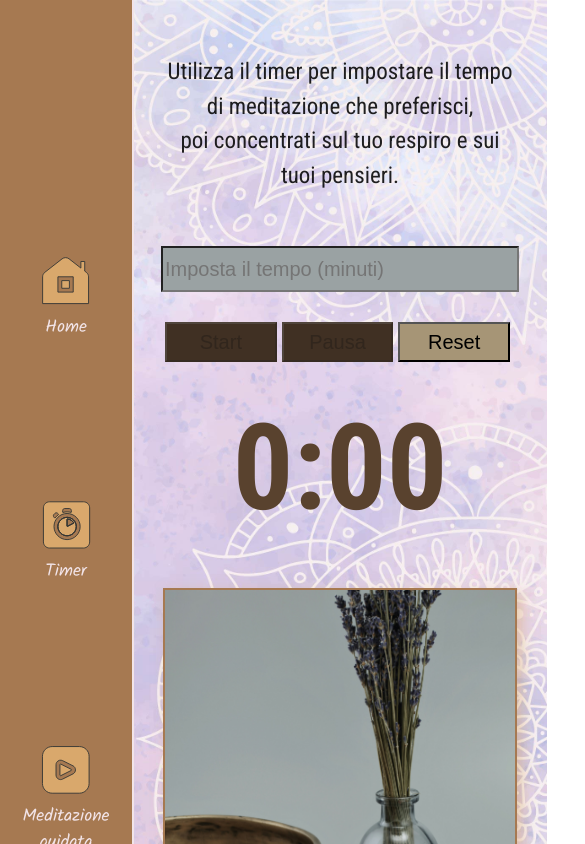
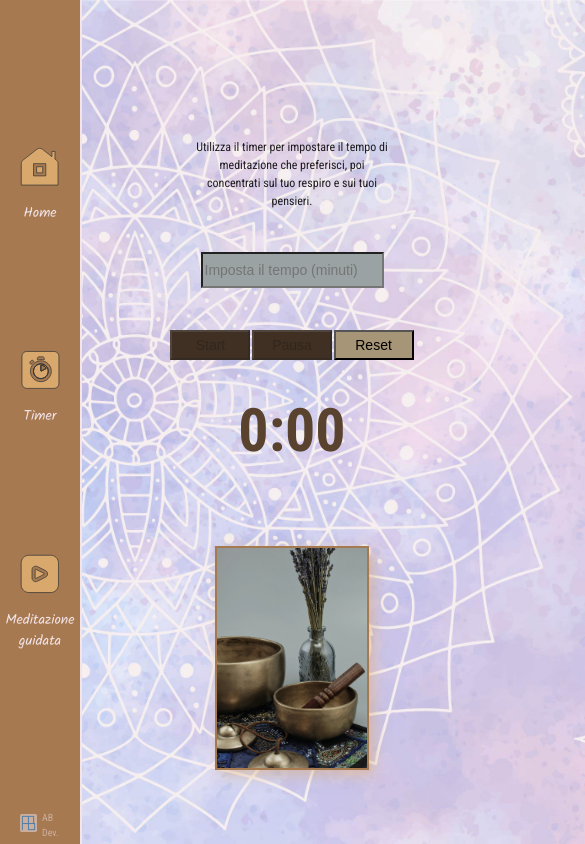
Before and after one commit to AlessioBerruto/A-Better-Life-App, a React (Vite) app: page /A-Better-Life-App/timer in a window 390 px wide. Shown: the top 844 px of the page, 585 px wide, since content can reach past the window. Built offline with nearby package versions, Linux system fonts and the light colour scheme; a web font is replaced by a local one.

Commit message:
consegna progetto

```diff
--- a/src/App.css
+++ b/src/App.css
@@ -6,27 +6,29 @@
   flex-direction: column;
   justify-content: center;
   align-items: center;
-  width: calc(100% - 100px);
-  min-height: 100vh;
-  margin-left: 133px;
+  width: 100%;
+  height: 100%;
   box-sizing: border-box;
-  padding: 0 20px;
+  margin: 0;
+  padding: 0;
+
 }
 
 
 /* HOME */
 .home-page {
   flex-direction: column;
-  width: 100%;
+  padding-left: 15vw;
+  padding-right: 5vw;
 }
 
-h1{
+
+
+.title{
   font-family: "Kalam", cursive;
   font-weight: 700;
   font-style: normal;
-  font-size: 70px;
-  margin-bottom: 0;
-  margin-top: 0;
+  font-size: 3.8rem;
   color: #A67951;
   text-shadow: 5px 5px 5px #d9a86c80;
 }
@@ -38,13 +40,15 @@ h1{
 }
 
 .home-content {
-  padding-top: 25px;
   flex-grow: 1;
   display: flex;
   flex-direction: column;
   text-align: center;
-  font-size: 20px;
+  justify-content: center;
+  font-size: 0.9 rem;
   width: 100%;
+  padding: 2.5vh 1vw;
+  gap: 2.5vh;
 }
 
 .home-img-container {
@@ -52,7 +56,7 @@ h1{
   flex-direction: row;
   justify-content: space-around;
   align-items: center;
-  padding-bottom: 2rem;
+  padding-bottom: 7vh;
   width: 100%;
 }
 
@@ -62,45 +66,46 @@ h1{
   flex-direction: row;
   align-items: center;
   justify-content: center;
-  gap: 15rem;
-  width: 100%;
+  gap: 13vw;
+  margin-left: 22vw;
+  padding-right: 7vw;
 }
 
 .timer-container{
   display: flex;
   flex-direction: column;
   align-items: center;
-  padding-top: 2rem;
-  padding-right: 2rem;
-  font-size: 23px;
+  justify-content: center;
+  padding-top: 10vh;
+  font-size: 1.1rem;
   text-align: center;
-  width: 100%;
-  max-width: 350px;
+  max-width: 100vw;
+  width: 30vw;
+  gap: 1vh;
 }
 
 .input-field {
-  height: 40px;
-  width: 100%;
-  max-width: 350px;
-  margin-top: 30px;
+  height: 5vh;
+  width: 20vw;
+  margin-top: 4vh;
   background-color: #9AA2A3;
-  font-size: 20px;
+  font-size: 1rem;
 }
 
 .timer-btn-container {
   display: flex;
   flex-direction: row;
-  margin-bottom: 1rem;
-  width: 100%;
+  align-items: center;
+  justify-content: center;
+  margin-top: 2vh;
+  width: 100vh;
 }
 
 .timer-btn {
-  margin-right: 5px;
-  height: 40px;
-  width: 150px;
-  max-width: 100%;
-  font-size: 20px;
-  margin-top: 30px;
+  margin: 2vh 0.2vw;
+  height: 5vh;
+  width: 10vw;
+  font-size: 1rem;
   background-color: #A69576;
 }
 
@@ -115,13 +120,13 @@ h1{
 .timer-container h2 {
   margin: 0;
   padding: 0;
-  font-size: 120px;
+  font-size: 6rem;
   color: #59422E;
 }
 
 .timer-img {
-  width: 100%;
-  max-width: 350px;
+  width: 30vw;
+  max-width: 100vw;
   height: 100%;
   max-height: 80vh;
   margin: 1rem;
@@ -133,7 +138,7 @@ h1{
   display: flex;
   align-items: center;
   justify-content: center;
-  width: 100%;
+  width: 100vw;
   max-width: 350px;
 }
 
@@ -144,9 +149,8 @@ h1{
   align-items: center;
   text-align: center;
   justify-content: center;
-  width: 100%;
-  height: 100%;
-
+  margin-left: 13vw;
+  padding-right: 4vw;
 }
 
 .video-content {
@@ -154,68 +158,282 @@ h1{
   flex-direction: column;
   justify-content: center;
   align-items: center;
-  margin-top: 10px;
-  font-size: 20px;
+  margin-top: 3vh;
+  font-size: 1rem;
+  text-overflow: auto;
   width: 100%;
+  max-width: 70vw;
   height: auto;
-}
-
-.video-content p {
-  padding: 0 100px;
 }
 
 .video-container {
   display: flex;
   justify-content: center;
   align-items: center;
-  width: 100%;
-  max-width: 560px;
-  margin-top: 30px;
+  width: 35vw;
+  height: 40vh;
+  margin-top: 8vh;
   box-shadow: 5px 5px 13px #d9a86c80;
   border: 2px solid #A67951;
 }
 
 iframe {
-  width: 560px;
-  height: 315px;
+  width: 100%;
+  height: 100%;
   border: 0;
 }
 
 /* MEDIA QUERIES */
-@media (max-width: 900px) {
+@media (min-width: 811px) and (max-width: 1024px) {
 
-  .home-page,
-  .timer-page,
+  .home-img {
+    width: 300px;
+    margin-top: 2vh;
+  }
+
+  .timer-page {
+    margin-left: 15vw;
+    gap: 11vw;
+  }
+
+  .timer-container h2 {
+    font-size: 5rem;
+  }
+
+  .input-field {
+    width: 200px;
+  }
+
+  .timer-btn {
+    width: 100px;
+    height: 40px;
+  }
+
+  .input-field,
+  .timer-btn {
+       font-size: 0.8rem;
+  }
+
+
+}
+
+@media (min-width: 700px) and (max-width: 811px) {
+
+  .home-page {
+    margin-left: 2vw;
+  }
+
+  .timer-page {
+    margin-left: 15vw;
+    gap: 9vw;
+  }
+
+  .timer-container h2 {
+    font-size: 4rem;
+  }
+
+  .input-field {
+    width: 200px;
+    font-size: 0.9rem;
+  }
+
+  .timer-btn {
+    width: 100px;
+    height: 40px;
+    font-size: 0.9rem;
+  }
+
+  .title {
+    font-size: 3rem;
+  }
+
+  p {
+    font-size: 0.9rem;
+  }
+
+  .home-img {
+    width: 250px;
+  }
+
+}
+
+@media (min-width: 550px) and (max-width: 700px) {
+
+  .home-page {
+    margin-left: 4vw;
+  }
+
+  .timer-page {
+    margin-left: 14vw;
+    gap: 0;
+    flex-direction: column-reverse;
+    padding-right: 3vw;
+  }
+
+  .timer-container {
+    padding-top: 1vh;
+  }
+
+  .timer-container p {
+    width: 50vw;
+  }
+
+  .timer-container h2 {
+    font-size: 3rem;
+  }
+
+  .input-field {
+    width: 175px;
+    font-size: 0.7rem;
+  }
+
+  .timer-btn {
+    width: 80px;
+    height: 30px;
+    font-size: 0.7rem;
+  }
+
+  .timer-img {
+    height: 220px;
+    width: 150px;
+  }
+
+  .title {
+    font-size: 3rem;
+  }
+
+  p {
+    font-size: 0.8rem;
+  }
+
+  .home-img {
+    width: 200px;
+  }
+
+}
+@media (min-width: 413px) and (max-width: 550px) {
+
+  .home-page {
+    margin-left: 7vw;
+  }
+
+  .timer-page {
+    margin-left: 18vw;
+    gap: 1vh;
+    flex-direction: column-reverse;
+  }
+
   .video-page {
-    padding: 2rem;
+    margin-left: 23vw;
+  }
 
+  .timer-container p {
+    width: 50vw;
   }
+
+  .timer-container h2 {
+    font-size: 3rem;
+  }
+
+  .input-field {
+    width: 175px;
+    height: 30px;
+    font-size: 0.7rem;
+  }
+
+  .timer-btn {
+    width: 80px;
+    height: 30px;
+    font-size: 0.7rem;
+  }
+
+  .timer-img {
+    height: 220px;
+    width: 150px;
+  }
+
+  .title {
+    font-size: 2rem;
+  }
+
+  p {
+    font-size: 0.7rem;
+  }
+
+  .home-img-container{
+    flex-direction: column;
+  }
+
+  .home-img {
+    width: 200px;
+    margin-top: 2vh;
+  }
+
+  .video-container {
+    height: 170px;
+    width: 300px;
+  }
+
+  .video-content p {
+    margin-bottom: 30px;
+  }
+}
+
+@media (max-width: 413px) {
+
+  .home-page {
+    margin-left: 10vw;
+  }
+
+  .timer-page {
+    margin-left: 30vw;
+    flex-direction: column-reverse;
+  }
+
+  .timer-container p {
+    width: 50vw;
+  }
+
+  .timer-container h2 {
+    font-size: 3rem;
+  }
+
+  .input-field {
+    width: 175px;
+    height: 30px;
+    font-size: 0.7rem;
+  }
+
+  .timer-btn {
+    width: 80px;
+    height: 30px;
+    font-size: 0.7rem;
+  }
+
+  .timer-img {
+    height: 220px;
+    width: 150px;
+  }
+
+  .title {
+    font-size: 1.8rem;
+  }
+
+  p {
+    font-size: 0.6rem;
+  }
+
   .home-img-container{
     flex-direction: column;
     gap: 2rem;
   }
 
-  .timer-page {
-    flex-direction: column-reverse;
-    gap: 2rem;
-  }
-
-  .timer-container {
-    padding: 0;
+  .home-img {
+    width: 200px;
   }
 
   .video-container {
-    max-width: 350px;
-    margin-top: 50px;
+    height: 170px;
+    width: 300px;
   }
-
-  .video-content {
-    margin-top: 100px;
-  }
-
-  .video-content p {
-    padding: 0;
-  }
-
-
 }
--- a/src/App.jsx
+++ b/src/App.jsx
@@ -10,7 +10,7 @@ const App = () => {
 			<Navbar />
 			<div className="home-page">
 				<div className="home-content">
-					<h1>A BETTER LIFE</h1>
+					<h1 className="title">A BETTER LIFE</h1>
 					<p>
 						"La meditazione è una pratica che consiste nel focalizzare
 						l'attenzione e portare la mente a uno stato di calma e
--- a/src/components/Navbar.css
+++ b/src/components/Navbar.css
@@ -2,12 +2,11 @@
 	display: flex;
 	flex-direction: column;
 	align-items: center;
-	width: 100%;
-	max-width: 100px;
+	width: 6vw;
+	height: 100%;
 	padding: 1rem;
-	background-color: #A67951;
+	background-color: #a67951;
 	position: fixed;
-	height: 100%;
 	border-right: 2px solid #f2e4e8;
 }
 
@@ -22,17 +21,16 @@
 	display: flex;
 	flex-direction: column;
 	align-items: center;
-	margin-top: 6rem;
-	margin-bottom: 1rem;
+	margin-top: 10vh;
+	margin-bottom: 1vh;
 	cursor: pointer;
 }
 
 .navbar-icon {
 	display: block;
-	width: 50px;
-	height: 50px;
+	width: 4vw;
+	height: 8vh;
 	margin-bottom: 0.5rem;
-
 }
 
 .navbar-link {
@@ -45,7 +43,7 @@
 	font-family: "Kalam", cursive;
 	font-weight: 400;
 	font-style: normal;
-	font-size: 1.1rem;
+	font-size: 0.9rem;
 }
 
 .navbar-link:hover {
@@ -54,12 +52,14 @@
 }
 
 .brand-container {
+	width: 100%;
 	display: flex;
 	align-items: center;
+	justify-content: center;
 	margin-top: auto;
-	margin-bottom: 1rem;
+	margin-bottom: 1.2rem;
 	color: #f2e4e8;
-	font-size: 0.7rem;
+	font-size: 0.5rem;
 	opacity: 0.5;
 }
 
@@ -67,6 +67,7 @@
 	width: 16px;
 	height: 16px;
 	margin-right: 5px;
+	margin-bottom: 0.5vh;
 	padding-left: 1px;
 	padding-top: 1px;
 	padding-bottom: 1px;
@@ -74,16 +75,51 @@
 	background-color: #f2e4e8;
 }
 
-
-@media (max-width: 900px) {
-
-	.Navbar ul {
-		margin-top: 5rem;
+@media (min-width: 550px) and (max-width: 1000px) {
+	.Navbar {
+		width: 50px;
 	}
 
 	.Navbar li {
-	  margin-top: 10rem;
+		margin-top: 13vh;
+		margin-bottom: 3vh;
 	}
 
+	.navbar-icon {
+		width: 40px;
+		height: 40px;
+		margin-bottom: 0.8rem;
+	}
 
+	.navbar-link {
+		font-size: 0.7rem;
+	}
+
+	.brand-container p {
+		font-size: 0.5rem;
+	}
 }
+@media (max-width: 550px) {
+	.Navbar {
+		width: 40px;
+	}
+
+	.Navbar li {
+		margin-top: 15vh;
+		margin-bottom: 4vh;
+	}
+
+	.navbar-icon {
+		width: 40px;
+		height: 40px;
+		margin-bottom: 0.8rem;
+	}
+
+	.navbar-link {
+		font-size: 0.7rem;
+	}
+
+	.brand-container p {
+		font-size: 0.5rem;
+	}
+}
--- a/src/components/Navbar.jsx
+++ b/src/components/Navbar.jsx
@@ -42,7 +42,7 @@ function Navbar() {
 			</ul>
 			<div className="brand-container">
 				<img src={abIcon} alt="AB-icon" />
-				<p>AB Development</p>
+				<p>AB Dev.</p>
 			</div>
 		</div>
 	);
--- a/src/index.css
+++ b/src/index.css
@@ -4,7 +4,7 @@
 		sans-serif;
 	line-height: 1.5;
 	font-weight: 400;
-
+	font-size: 20px;
 	color-scheme: light dark;
 	color: rgba(0, 0, 0, 0.87);
 
@@ -12,10 +12,12 @@
 	text-rendering: optimizeLegibility;
 	-webkit-font-smoothing: antialiased;
 	-moz-osx-font-smoothing: grayscale;
+
 }
 
 body {
 	display: flex;
+	justify-content: center;
 	box-sizing: border-box;
 	min-height: 100vh;
 	width: 100%;
@@ -28,6 +30,13 @@ body {
 	background-repeat: no-repeat;
 	background-position: left;
 	background-attachment: fixed;
+}
+
+p,
+h1 {
+	margin: 0;
+	padding: 0;
+	text-overflow: auto;
 
 }
 
@@ -35,4 +44,6 @@ body {
 	display: flex;
 	flex: 1;
 	min-height: 100vh;
+	min-width: 100vw;
+
 }
--- a/src/pages/timer.jsx
+++ b/src/pages/timer.jsx
@@ -60,7 +60,7 @@ const Timer = () => {
 				<div className="timer-container">
 					<p>
 						Utilizza il timer per impostare il tempo di meditazione che
-						preferisci, <br /> poi concentrati sul tuo respiro e sui tuoi
+						preferisci, poi concentrati sul tuo respiro e sui tuoi
 						pensieri.
 					</p>
 					<input
```
